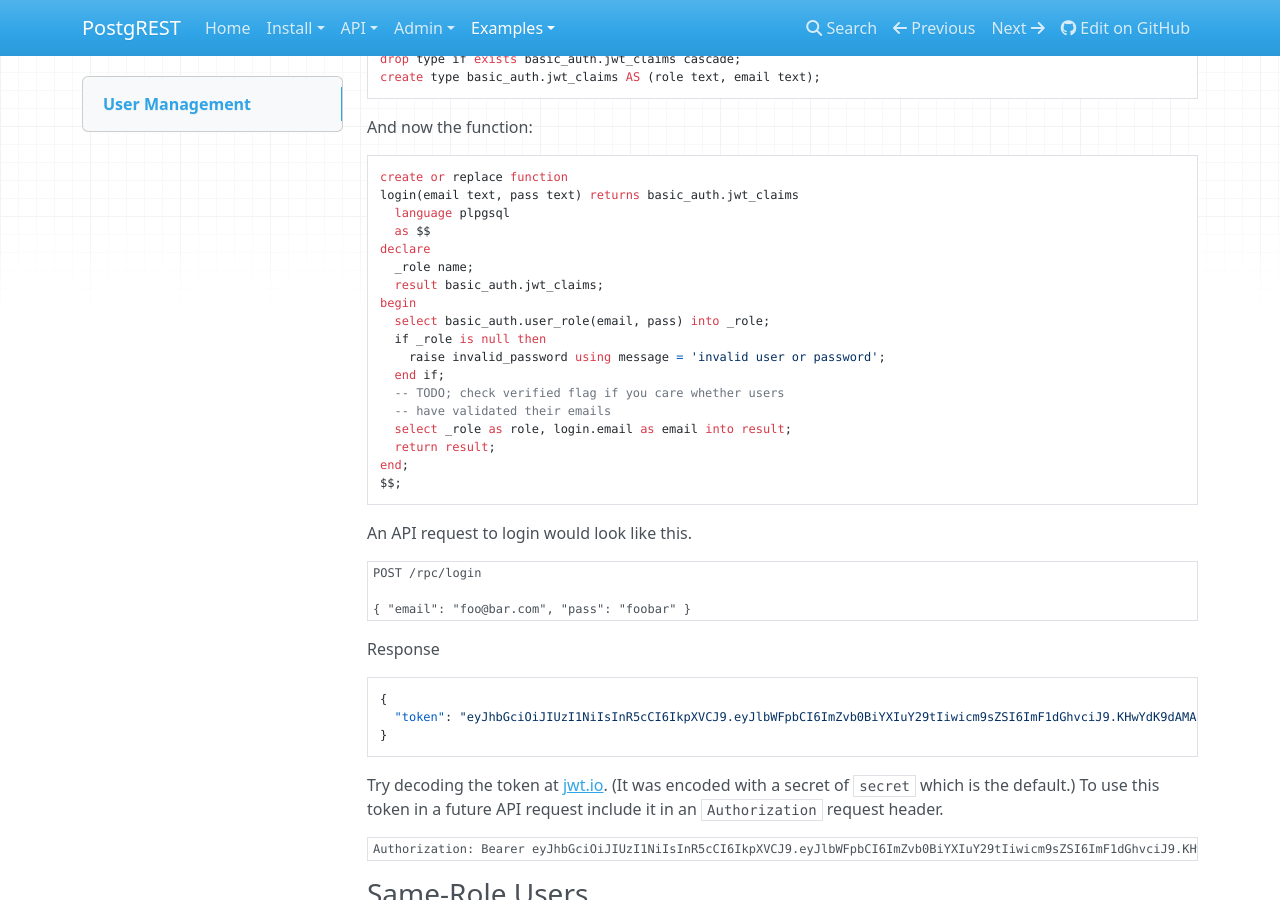
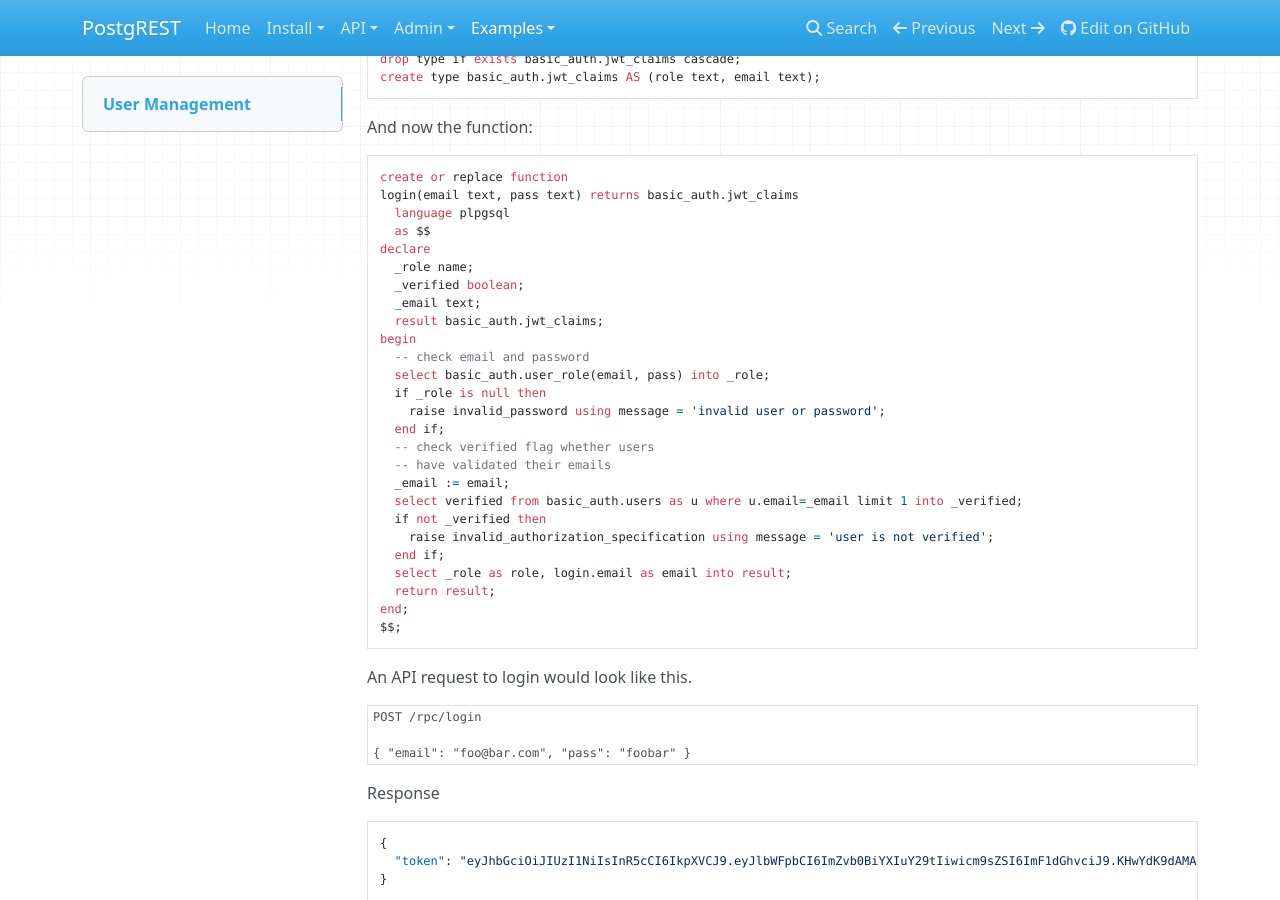
Before and after one commit to PostgREST/postgrest, an MkDocs documentation site: the page built from docs/examples/users.md, in a window 1280 px wide and 900 px high, scrolled down 6833 px. Built offline with MkDocs 1.6.1, drawn with Linux system fonts in a browser that asks for light colours; nearby versions of some CDN libraries; old or Windows-style settings are respelled for this version of MkDocs.

Commit message:
adding check for verified flag before login into Users example

```diff
--- a/docs/examples/users.md
+++ b/docs/examples/users.md
@@ -409,14 +409,22 @@ login(email text, pass text) returns basic_auth.jwt_claims
   as $$
 declare
   _role name;
+  _verified boolean;
+  _email text;
   result basic_auth.jwt_claims;
 begin
+  -- check email and password
   select basic_auth.user_role(email, pass) into _role;
   if _role is null then
     raise invalid_password using message = 'invalid user or password';
   end if;
-  -- TODO; check verified flag if you care whether users
+  -- check verified flag whether users
   -- have validated their emails
+  _email := email;
+  select verified from basic_auth.users as u where u.email=_email limit 1 into _verified;
+  if not _verified then
+    raise invalid_authorization_specification using message = 'user is not verified';
+  end if;
   select _role as role, login.email as email into result;
   return result;
 end;
```
